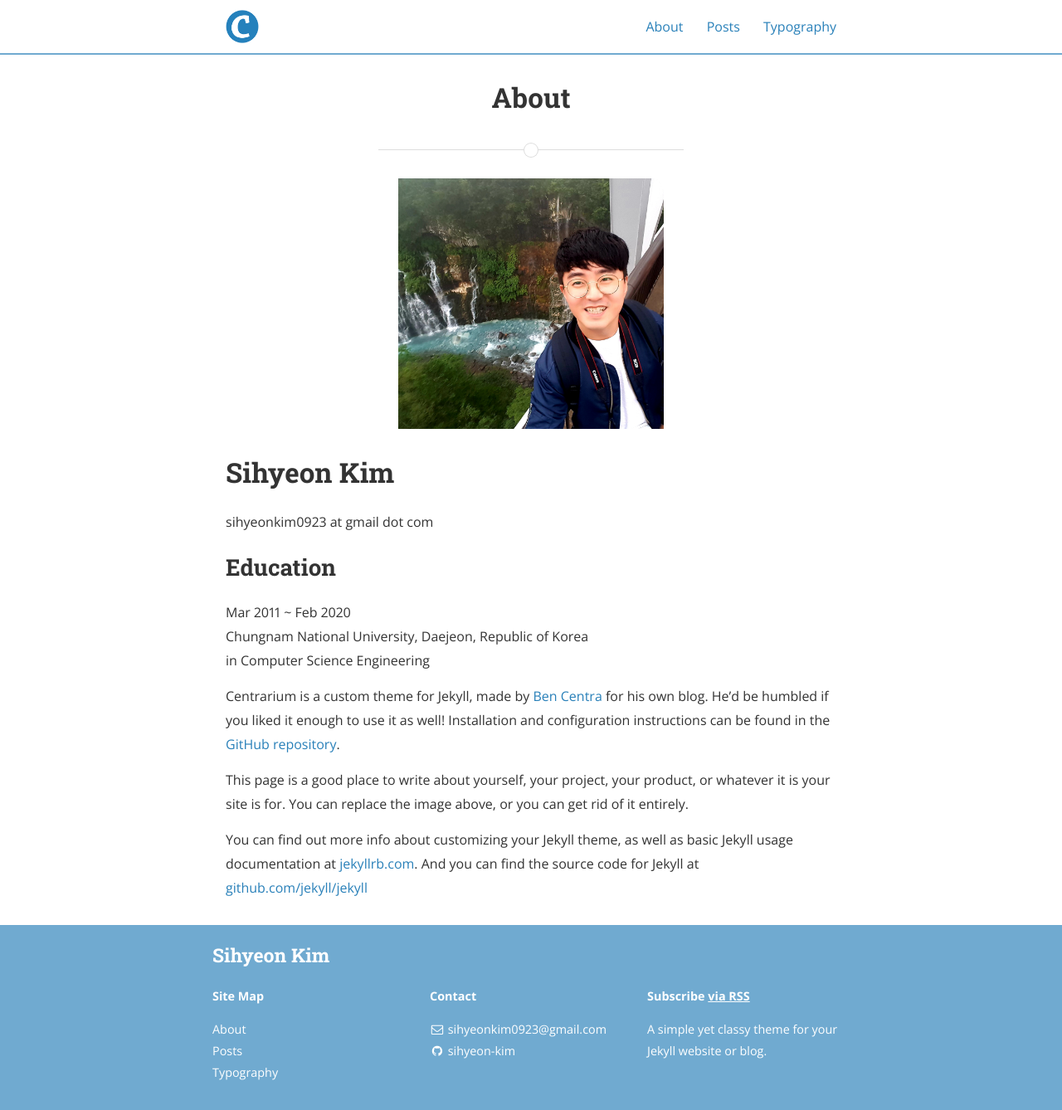
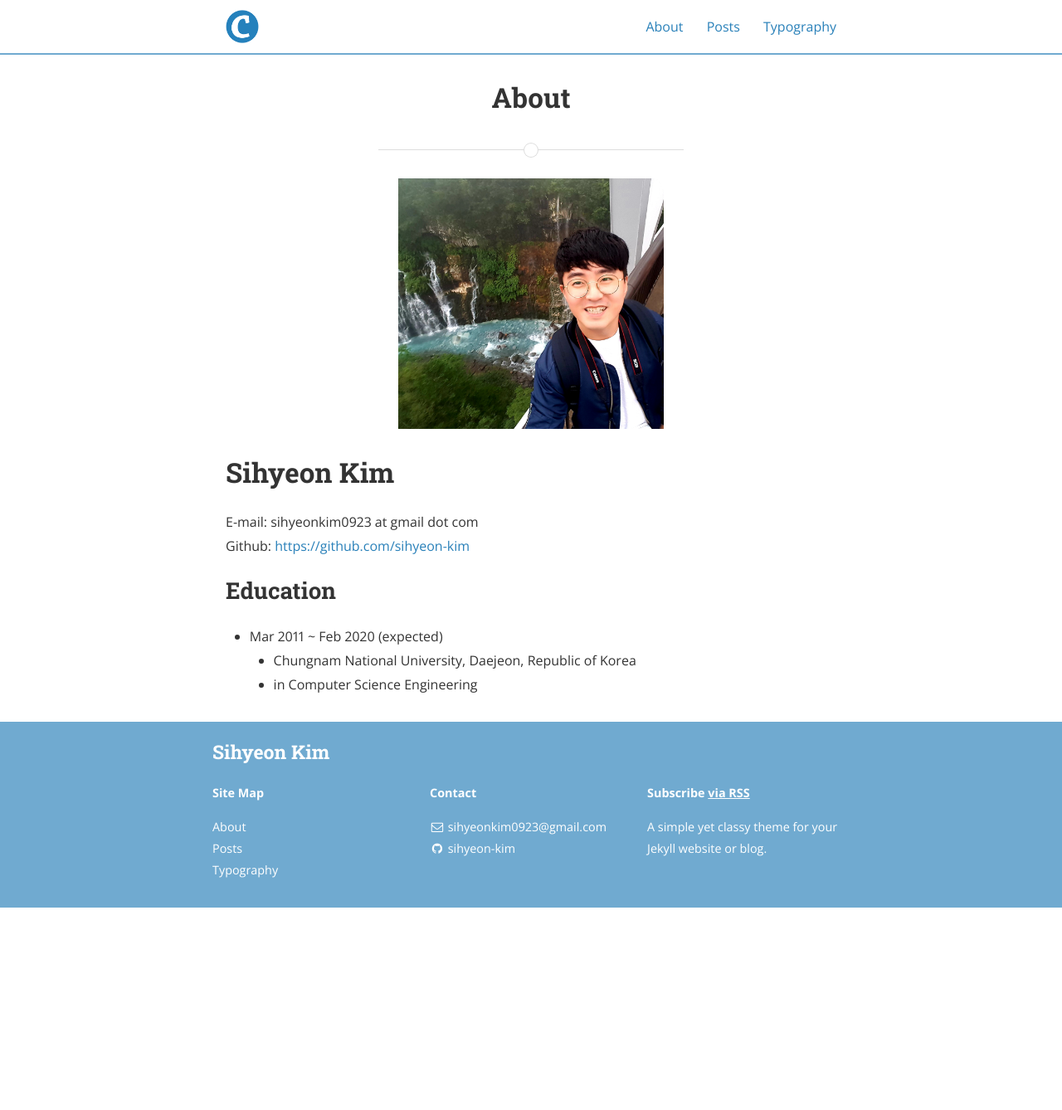
Before and after one commit to sihyeon-kim/sihyeon-kim.github.io, a Jekyll site: the page built from about.md, in a window 1280 px wide. Shown: the whole page at 83% size. Built offline with Jekyll 4.4.1, drawn with Linux system fonts in a browser that asks for light colours; nearby versions of some CDN libraries; after the commit the page ends 1094 px from its top, so only the background shows below that.

Commit message:
Update about.md

```diff
--- a/about.md
+++ b/about.md
@@ -7,19 +7,10 @@ permalink: /about/
 <img src="{{ site.baseurl }}/assets/profile.jpg" title="Profile Picture" class="profile">
 
 # Sihyeon Kim
-sihyeonkim0923 at gmail dot com
+E-mail: sihyeonkim0923 at gmail dot com
+Github: [https://github.com/sihyeon-kim](https://github.com/sihyeon-kim)
 
 ## Education
-Mar 2011 ~ Feb 2020
-  Chungnam National University, Daejeon, Republic of Korea
-  in Computer Science Engineering
-
-Centrarium is a custom theme for Jekyll, made by [Ben Centra][bencentra] for his own blog. He'd be humbled if you liked it enough to use it as well! Installation and configuration instructions can be found in the [GitHub repository](https://github.com/bencentra/centrarium).
-
-This page is a good place to write about yourself, your project, your product, or whatever it is your site is for. You can replace the image above, or you can get rid of it entirely.
-
-You can find out more info about customizing your Jekyll theme, as well as basic Jekyll usage documentation at [jekyllrb.com](http://jekyllrb.com/). And you can find the source code for Jekyll at [github.com/jekyll/jekyll](https://github.com/jekyll/jekyll)
-
-[centrarium]: https://github.com/bencentra/centrarium
-[bencentra]: http://bencentra.com
-[jekyll]: https://github.com/jekyll/jekyll
+- Mar 2011 ~ Feb 2020 (expected)
+  - Chungnam National University, Daejeon, Republic of Korea
+  - in Computer Science Engineering
```
